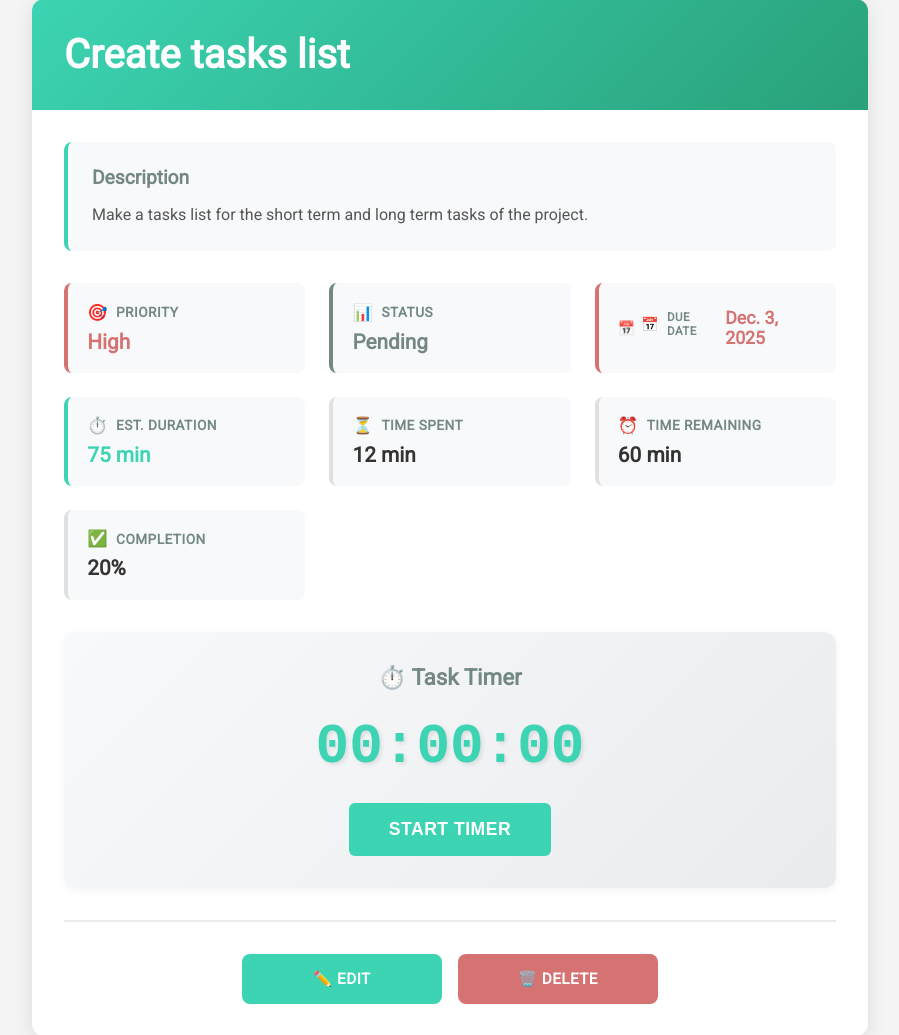
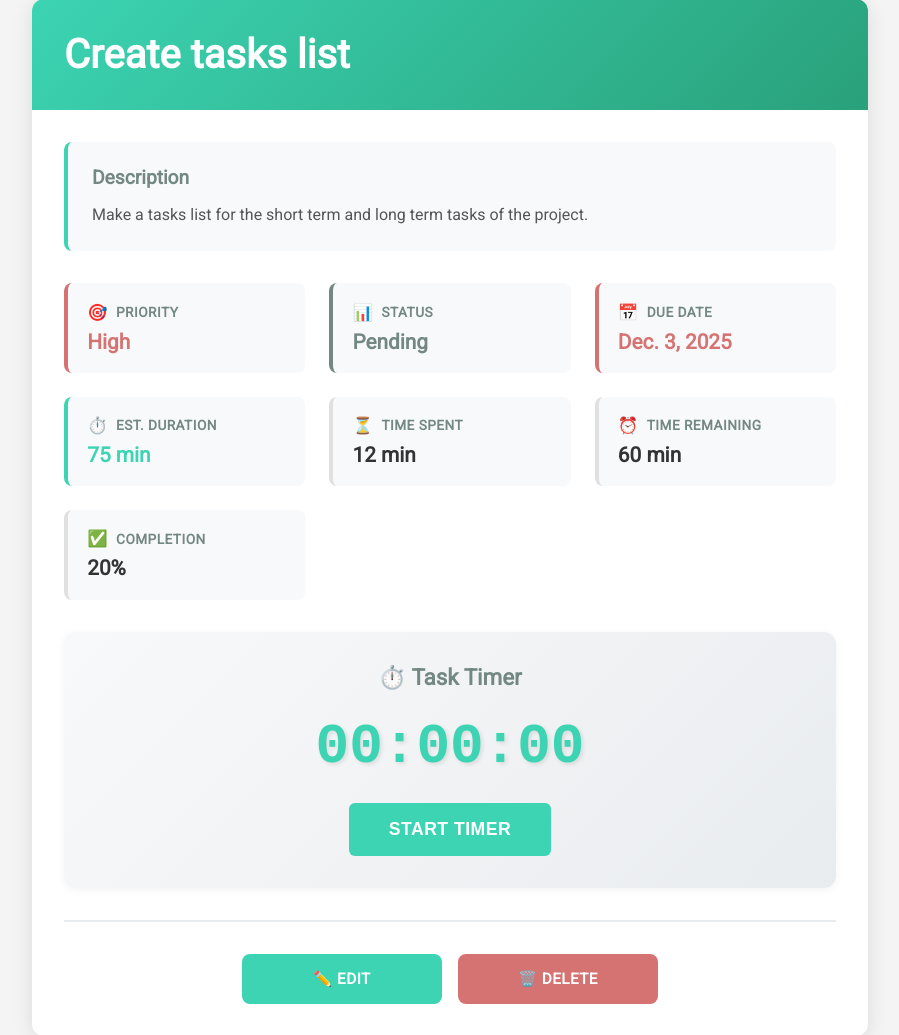
Before and after one commit to thedivloop/advanced-todo-list, a Django app: page /todos/6/ in a window 1280 px wide. Shown: the part 145-1180 px from the top of the page, without its empty margins (190-1089 px from the left). Run offline with Django 5.2, Linux system fonts and the light colour scheme; a user stored in the database is signed in; data comes from the database, SQL or seed files in the repository; both versions use the stored data as it was after the commit.

Commit message:
removed the double calendar sign and adjusted CSS

```diff
--- a/todos/static/todos/css/styles.css
+++ b/todos/static/todos/css/styles.css
@@ -746,11 +746,9 @@ aside nav hr {
   color: #4CAF50;
 }
 
+
 .due-date {
-  display: flex;
-  align-items: center;
-  gap: 0.4rem;
-  font-size: 0.85em;
+  font-size: 1em;
   color: #6c757d;
   font-weight: 500;
 }
@@ -760,9 +758,9 @@ aside nav hr {
   font-weight: 600;
 }
 
-.due-date::before {
+/* .due-date::before {
   content: '📅';
-}
+} */
 
 /* Quick Actions (appears on hover) */
 .quick-actions {
```
Also changed, not shown: db.sqlite3.
